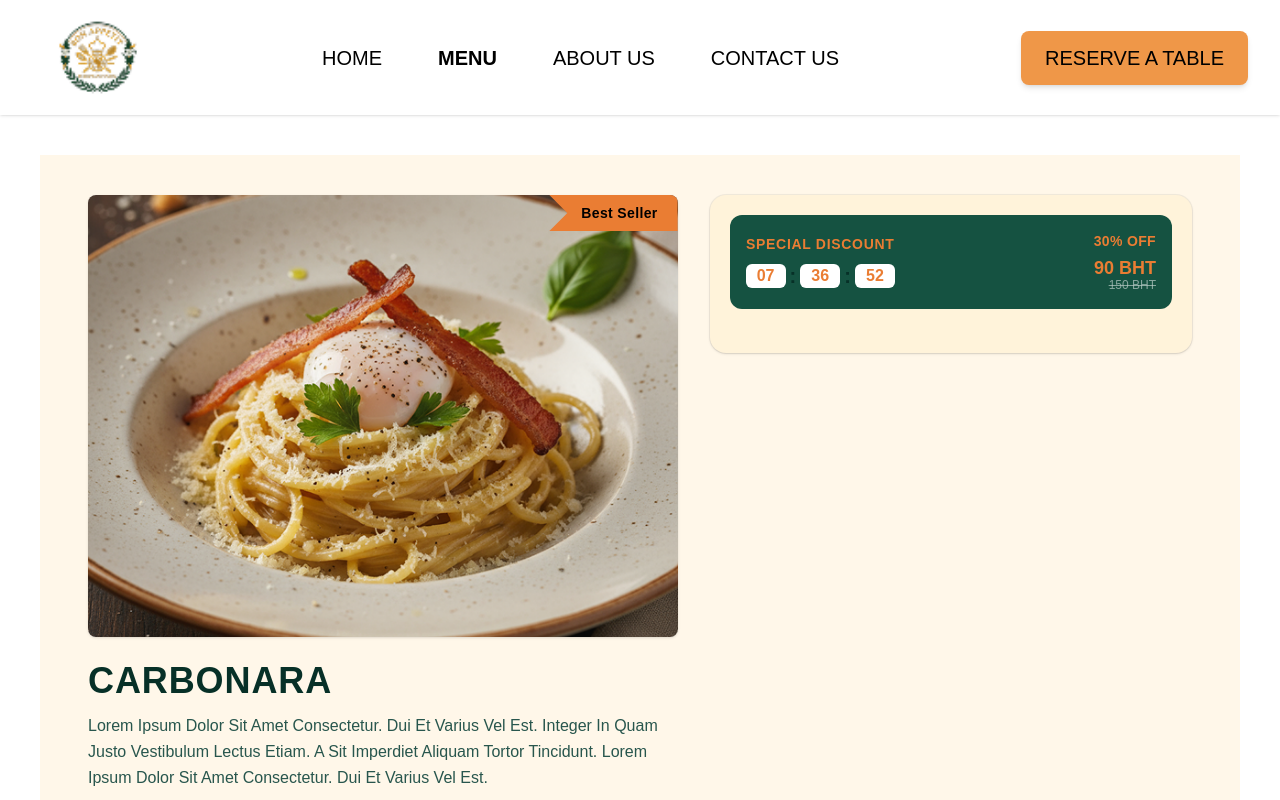
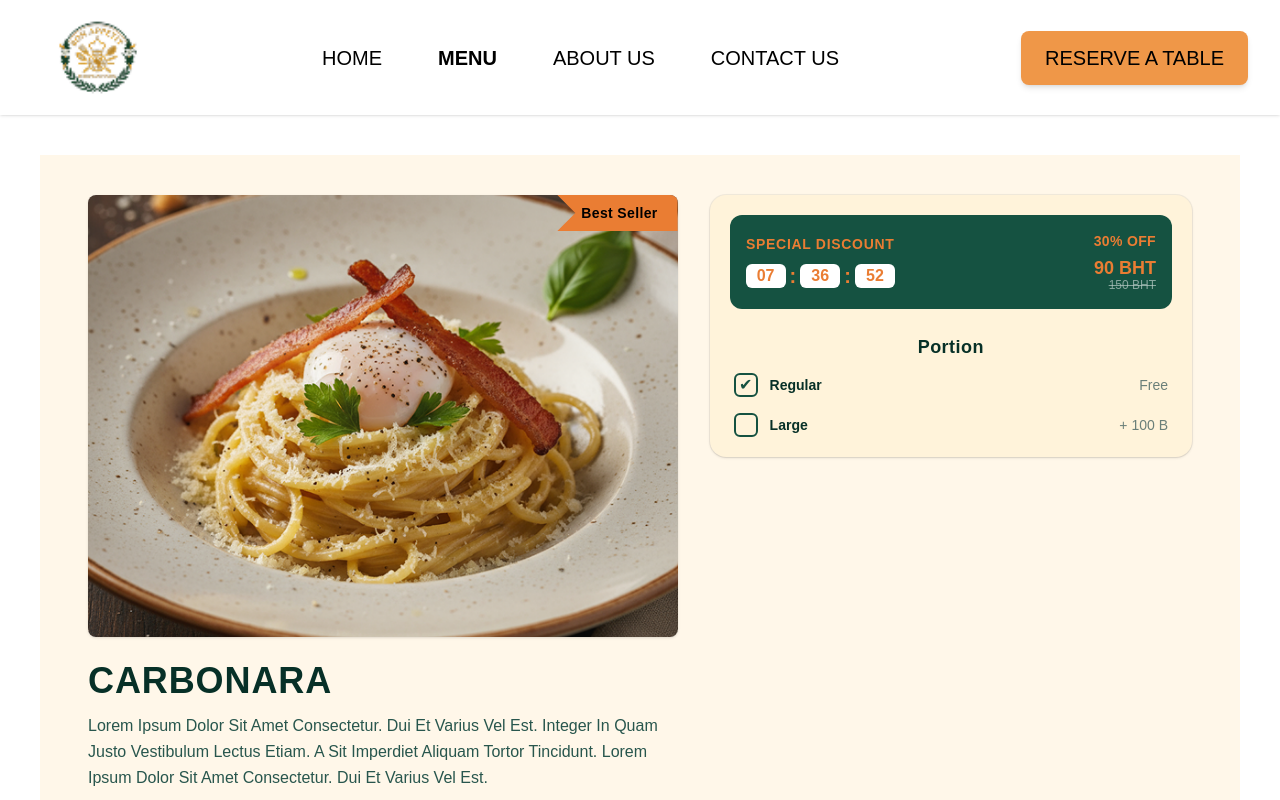
Before and after one commit to OrionLynn19/restaurant-bon-appetit, a Next.js app: page /menu in a window 1280 px wide. Shown: the top 800 px of the page. Built offline with nearby package versions, Linux system fonts and the light colour scheme.

Commit message:
feat: introduce portion state and RadioRow component

```diff
--- a/src/components/MenuDetail.tsx
+++ b/src/components/MenuDetail.tsx
@@ -1,5 +1,5 @@
 "use client"
-import React,{ useEffect, useState } from "react";
+import React, { useEffect, useState } from "react";
 import Image from "next/image";
 
 function TimePill({ label }: { label: string }) {
@@ -10,11 +10,37 @@ function TimePill({ label }: { label: string }) {
   );
 }
 
+function RadioRow({
+  name, label, price, checked, onChange,
+}: {
+  name: string; label: string; price: string; checked: boolean; onChange: () => void;
+}) {
+  return (
+    <label className="flex cursor-pointer items-center justify-between px-1">
+      <div className="flex items-center gap-3">
+        <input
+          type="radio"
+          name={name}
+          checked={checked}
+          onChange={onChange}
+          className="relative h-6 w-6 appearance-none rounded-md border-2 border-[#155241]
+                     before:absolute before:inset-0 before:flex before:items-center before:justify-center
+                     before:text-base before:text-[#155241] before:opacity-0 before:scale-75 before:transition-all
+                     checked:before:content-['✔'] checked:before:opacity-100 checked:before:scale-100"
+        />
+        <span className="text-sm font-semibold text-[#073027]">{label}</span>
+      </div>
+      <span className="text-sm text-[#6a7f79]">{price}</span>
+    </label>
+  );
+}
+
 function SectionTitle({ children, className = "" }: { children: React.ReactNode; className?: string }) {
   return <div className={`text-lg font-extrabold tracking-wide text-[#073027] ${className}`}>{children}</div>;
 }
 
 export default function MenuDetail() {
+  const [portion, setPortion] = useState<"regular" | "large">("regular");
   const [secondsLeft, setSecondsLeft] = useState(7 * 3600 + 36 * 60 + 57);
 
   useEffect(() => {
@@ -32,27 +58,13 @@ export default function MenuDetail() {
         <div className="grid grid-cols-1 gap-8 md:grid-cols-[1.1fr_0.9fr]">
           <div>
             <div className="relative aspect-[4/3] w-full overflow-hidden rounded-lg bg-white shadow-sm">
-              <Image
-                fill
-                src="/images/Carbonara.png"
-                alt="Carbonara"
-                className="object-cover z-0"
-              />
-
+              <Image fill src="/images/Carbonara.png" alt="Carbonara" className="z-0 object-cover" />
               <div className="absolute right-0 top-[-5px] z-10">
-                <span
-                  className="
-                    inline-block bg-[#EA7D33] text-black text-sm font-semibold tracking-wide
-                    py-2 pr-5 pl-8
-                    [--notch:18px]
-                    [clip-path:polygon(0_0,100%_0,100%_100%,0_100%,var(--notch)_50%)]
-                  "
-                >
+                <span className="inline-block bg-[#EA7D33] px-6 py-2 pr-5 text-sm font-semibold tracking-wide text-black [--notch:18px] [clip-path:polygon(0_0,100%_0,100%_100%,0_100%,var(--notch)_50%)]">
                   Best Seller
                 </span>
               </div>
             </div>
-
             <div className="mt-6 space-y-3 text-left">
               <h1 className="text-3xl font-extrabold tracking-wide md:text-4xl">CARBONARA</h1>
               <p className="text-sm leading-relaxed text-[#28564D] md:text-base">
@@ -62,7 +74,6 @@ export default function MenuDetail() {
             </div>
           </div>
 
-
           <div>
             <div className="rounded-2xl bg-[#FFF3DA] p-5 shadow-sm ring-1 ring-black/5">
               <div className="mb-6 flex items-center justify-between rounded-xl bg-[#155241] px-4 py-4">
@@ -70,9 +81,9 @@ export default function MenuDetail() {
                   <div className="text-sm font-extrabold uppercase tracking-wider text-[#EA7D33]">Special Discount</div>
                   <div className="mt-2 flex items-center gap-2">
                     <TimePill label={hh} />
-                    <span className="-mx-1 text-xl font-bold">:</span>
+                    <span className="-mx-1 text-xl font-bold text-[#EA7D33]">:</span>
                     <TimePill label={mm} />
-                    <span className="-mx-1 text-xl font-bold">:</span>
+                    <span className="-mx-1 text-xl font-bold text-[#EA7D33]">:</span>
                     <TimePill label={ss} />
                   </div>
                 </div>
@@ -82,6 +93,24 @@ export default function MenuDetail() {
                   <div className="text-xs line-through text-white/70 opacity-70">150 BHT</div>
                 </div>
               </div>
+
+              <SectionTitle>Portion</SectionTitle>
+              <div className="mt-3 space-y-4">
+                <RadioRow
+                  name="portion"
+                  label="Regular"
+                  price="Free"
+                  checked={portion === "regular"}
+                  onChange={() => setPortion("regular")}
+                />
+                <RadioRow
+                  name="portion"
+                  label="Large"
+                  price="+ 100 B"
+                  checked={portion === "large"}
+                  onChange={() => setPortion("large")}
+                />
+              </div>
             </div>
           </div>
         </div>
```
